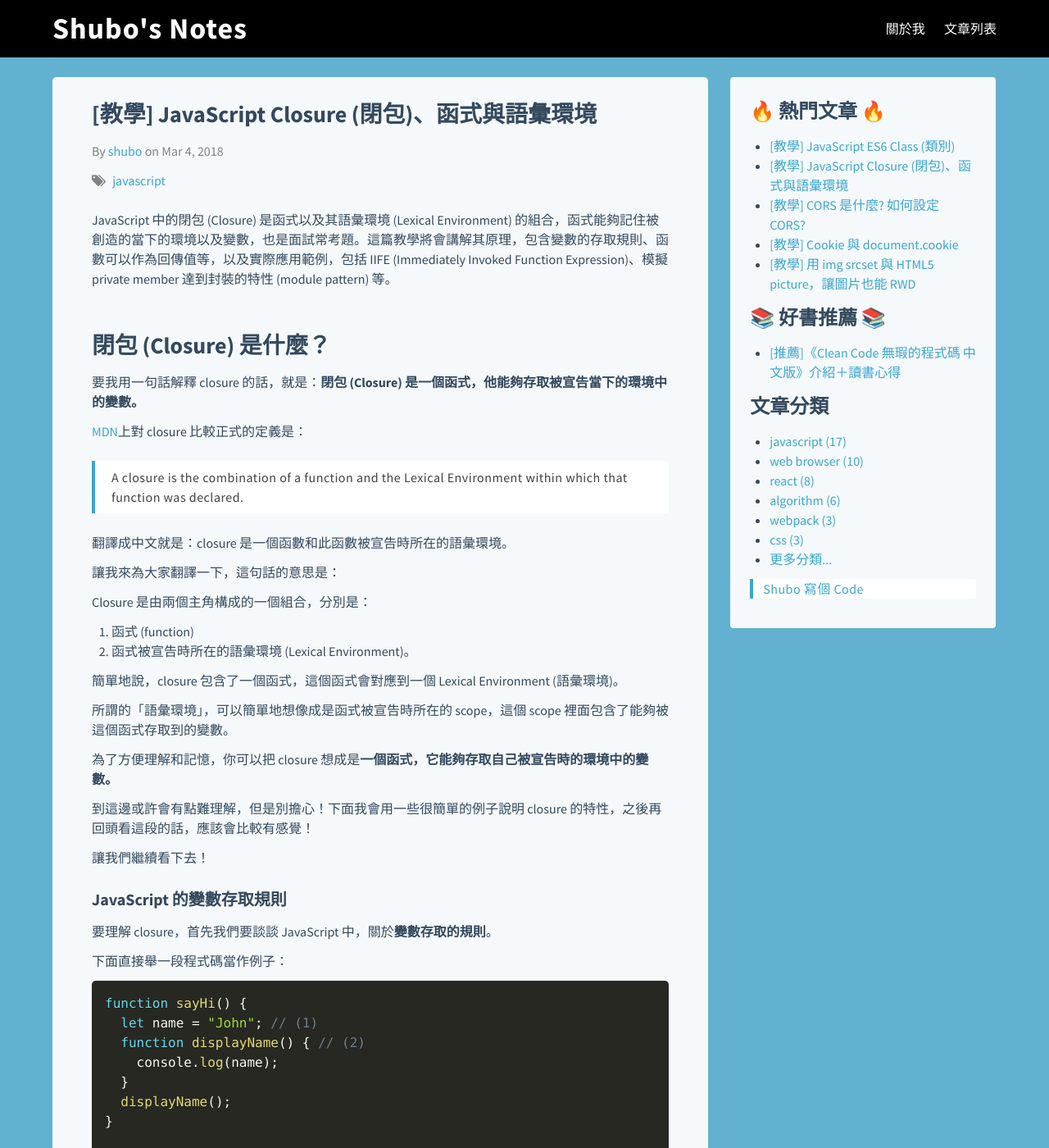
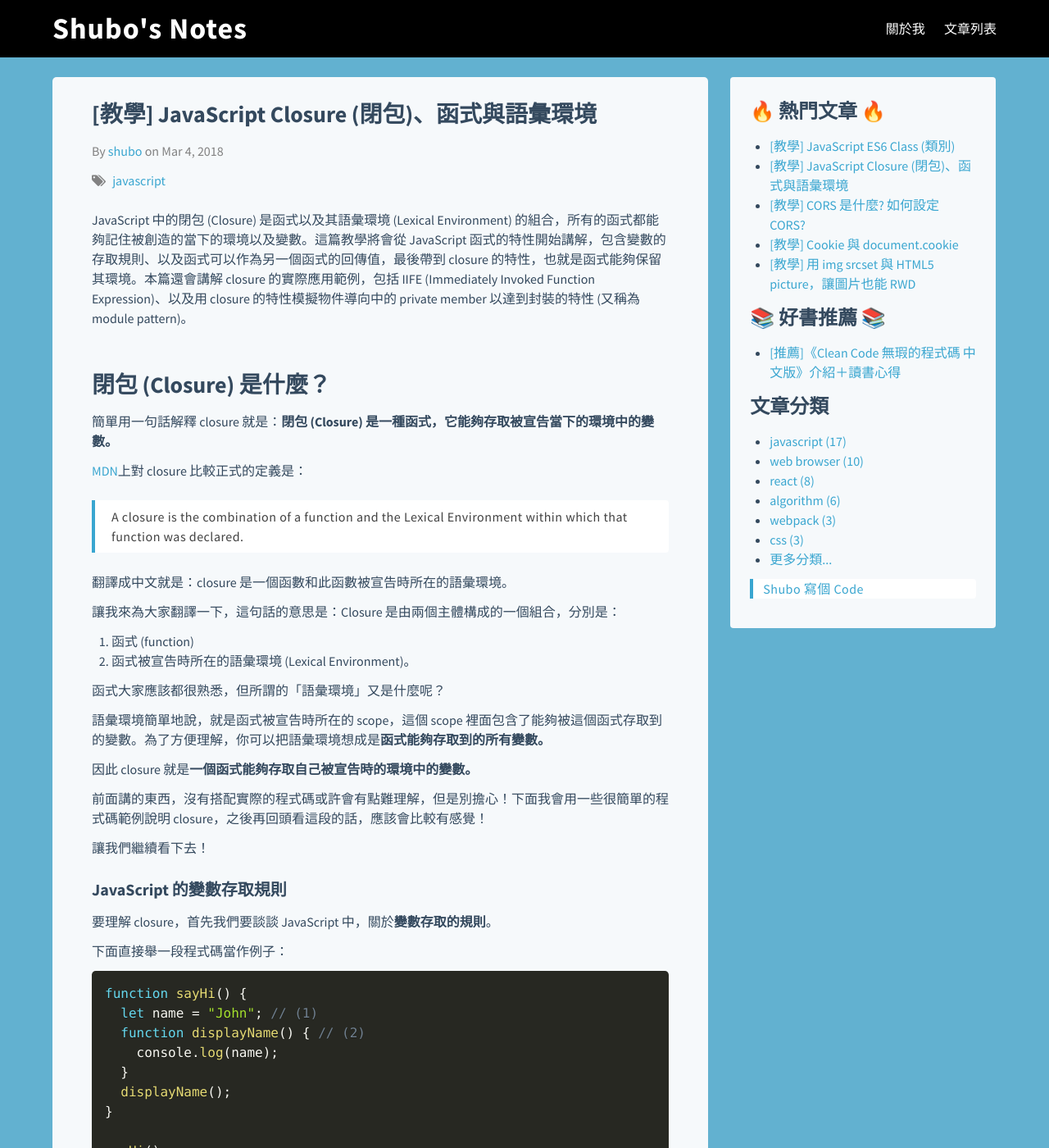
Before and after one commit to shuboc/shuboc.github.io, a Jekyll site: the page built from _posts/2018-03-04-javascript-closure.md, in a window 1280 px wide and 1400 px high. Shown: the whole window at 82% size. Built offline with Jekyll 4.4.1, drawn with Linux system fonts in a browser that asks for light colours; nearby versions of some CDN libraries; library files that are not in the unit come from our copies; comment, search, counter and statistics services are not loaded.

Commit message:
Refine desc of closure post

```diff
--- a/_posts/2018-03-04-javascript-closure.md
+++ b/_posts/2018-03-04-javascript-closure.md
@@ -5,13 +5,13 @@ redirect_from: /2018/03/04/javascript-closure-in-depth
 last_modified_at: 2020/07/20
 ---
 
-JavaScript 中的閉包 (Closure) 是函式以及其語彙環境 (Lexical Environment) 的組合，函式能夠記住被創造的當下的環境以及變數，也是面試常考題。這篇教學將會講解其原理，包含變數的存取規則、函數可以作為回傳值等，以及實際應用範例，包括 IIFE (Immediately Invoked Function Expression)、模擬 private member 達到封裝的特性 (module pattern) 等。
+JavaScript 中的閉包 (Closure) 是函式以及其語彙環境 (Lexical Environment) 的組合，所有的函式都能夠記住被創造的當下的環境以及變數。這篇教學將會從 JavaScript 函式的特性開始講解，包含變數的存取規則、以及函式可以作為另一個函式的回傳值，最後帶到 closure 的特性，也就是函式能夠保留其環境。本篇還會講解 closure 的實際應用範例，包括 IIFE (Immediately Invoked Function Expression)、以及用 closure 的特性模擬物件導向中的 private member 以達到封裝的特性 (又稱為 module pattern)。
 
 <!-- ![JavaScript Closure](/images/javascript-closure.jpg) -->
 
 ## 閉包 (Closure) 是什麼？
 
-要我用一句話解釋 closure 的話，就是：**閉包 (Closure) 是一個函式，他能夠存取被宣告當下的環境中的變數。**
+簡單用一句話解釋 closure 就是：**閉包 (Closure) 是一種函式，它能夠存取被宣告當下的環境中的變數。**
 
 [MDN](https://developer.mozilla.org/en-US/docs/Web/JavaScript/Closures)上對 closure 比較正式的定義是：
 
@@ -19,20 +19,18 @@ JavaScript 中的閉包 (Closure) 是函式以及其語彙環境 (Lexical Enviro
 
 翻譯成中文就是：closure 是一個函數和此函數被宣告時所在的語彙環境。
 
-讓我來為大家翻譯一下，這句話的意思是：
-
-Closure 是由兩個主角構成的一個組合，分別是：
+讓我來為大家翻譯一下，這句話的意思是：Closure 是由兩個主體構成的一個組合，分別是：
 
 1. 函式 (function)
 2. 函式被宣告時所在的語彙環境 (Lexical Environment)。
 
-簡單地說，closure 包含了一個函式，這個函式會對應到一個 Lexical Environment (語彙環境)。
+函式大家應該都很熟悉，但所謂的「語彙環境」又是什麼呢？
 
-所謂的「語彙環境」，可以簡單地想像成是函式被宣告時所在的 scope，這個 scope 裡面包含了能夠被這個函式存取到的變數。
+語彙環境簡單地說，就是函式被宣告時所在的 scope，這個 scope 裡面包含了能夠被這個函式存取到的變數。為了方便理解，你可以把語彙環境想成是**函式能夠存取到的所有變數。**
 
-為了方便理解和記憶，你可以把 closure 想成是**一個函式，它能夠存取自己被宣告時的環境中的變數。**
+因此 closure 就是**一個函式能夠存取自己被宣告時的環境中的變數。**
 
-到這邊或許會有點難理解，但是別擔心！下面我會用一些很簡單的例子說明 closure 的特性，之後再回頭看這段的話，應該會比較有感覺！
+前面講的東西，沒有搭配實際的程式碼或許會有點難理解，但是別擔心！下面我會用一些很簡單的程式碼範例說明 closure，之後再回頭看這段的話，應該會比較有感覺！
 
 讓我們繼續看下去！
 
```
